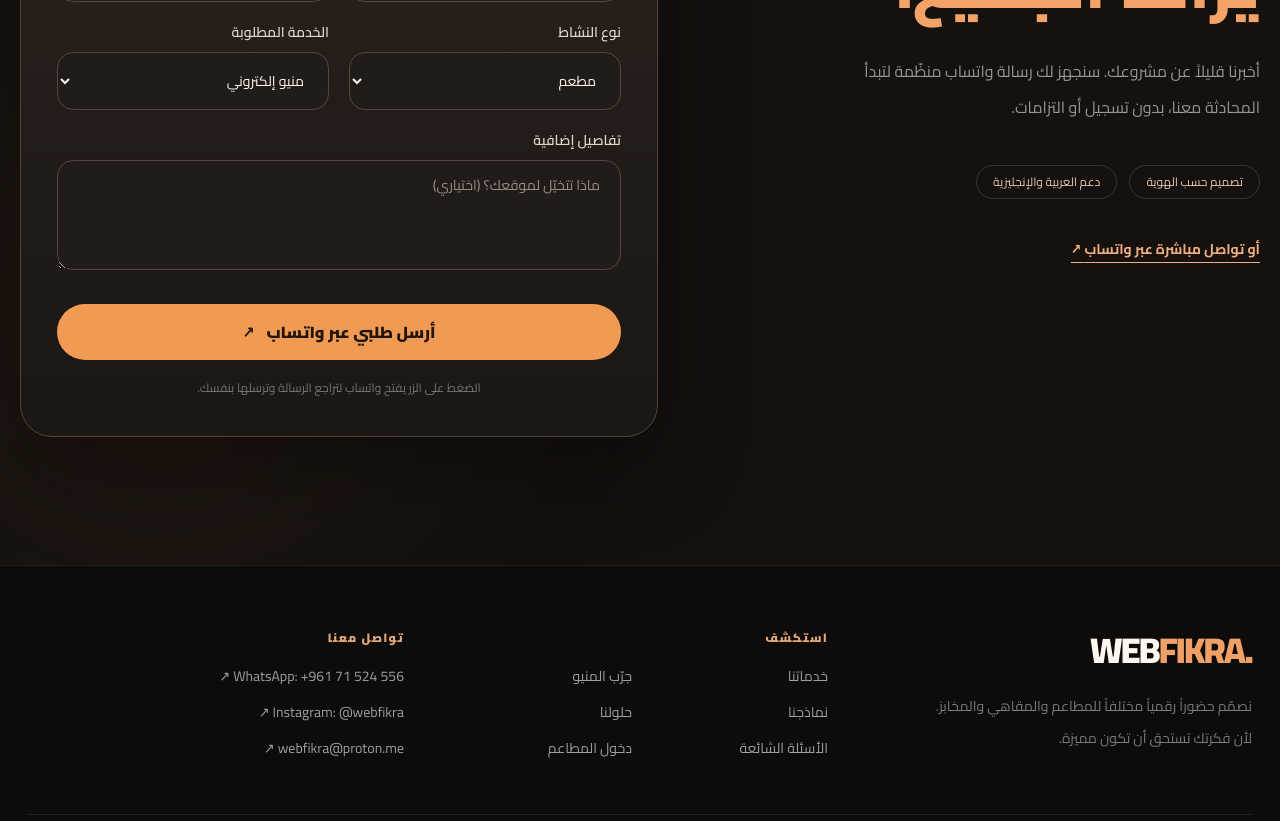
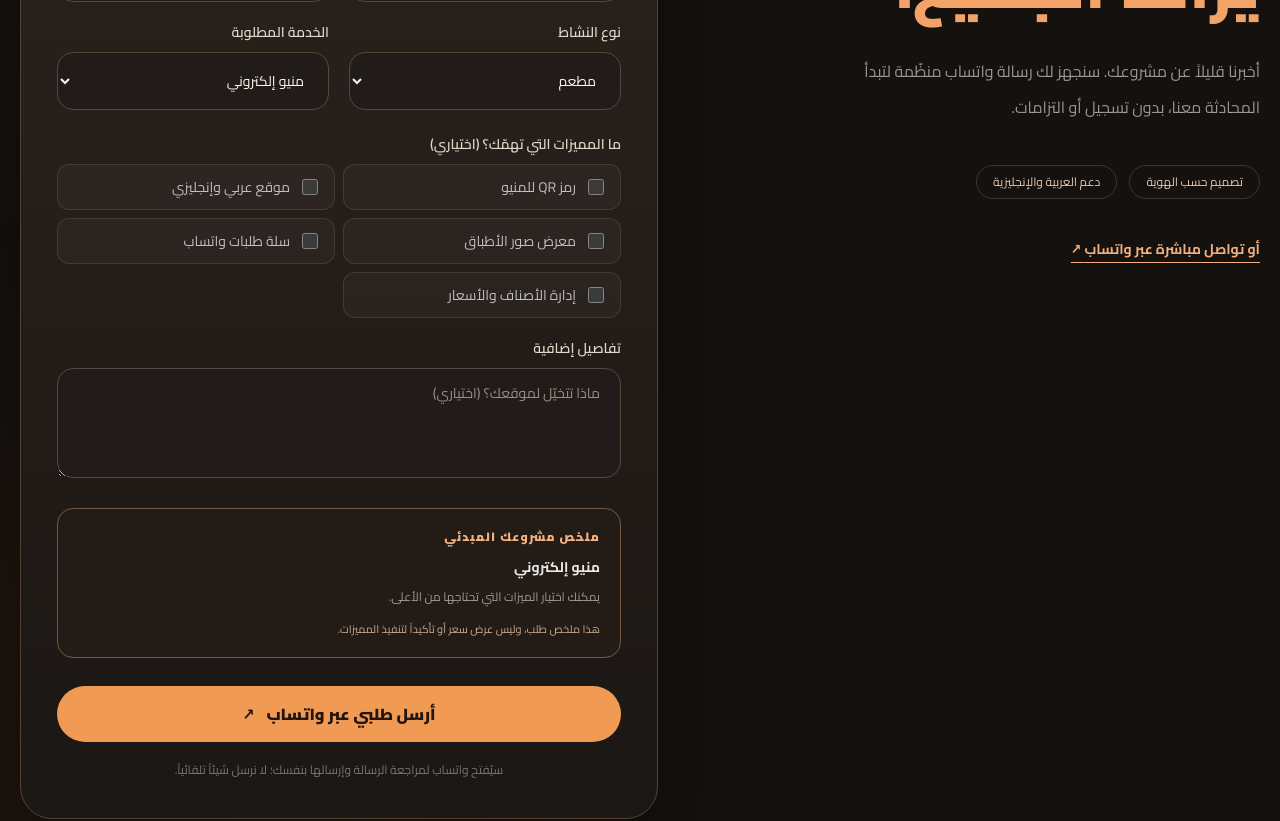
Before and after one commit to mohamadnahili99-gif/webfikra, a Next.js app: page / in a window 1280 px wide. Shown: the part 7740-8561 px from the top of the page. Built offline with nearby package versions, Linux system fonts and the light colour scheme.

Commit message:
feat: add interactive feature checklist and live request summary to quote form

```diff
--- a/app/components/LeadQuoteForm.tsx
+++ b/app/components/LeadQuoteForm.tsx
@@ -17,15 +17,33 @@ const projectTypes = [
   ["custom", "مشروع مخصص", "Custom project"],
 ] as const;
 
+const featureOptions = [
+  ["qr", "رمز QR للمنيو", "QR menu access"],
+  ["languages", "موقع عربي وإنجليزي", "Arabic & English"],
+  ["photos", "معرض صور الأطباق", "Food photo gallery"],
+  ["cart", "سلة طلبات واتساب", "WhatsApp ordering cart"],
+  ["admin", "إدارة الأصناف والأسعار", "Menu editing tools"],
+] as const;
+
 export default function LeadQuoteForm({ arabic }: Props) {
   const [name, setName] = useState("");
   const [business, setBusiness] = useState("");
   const [type, setType] = useState("restaurant");
   const [project, setProject] = useState("menu");
   const [details, setDetails] = useState("");
+  const [features, setFeatures] = useState<string[]>([]);
+
+  function toggleFeature(id: string) {
+    setFeatures((current) =>
+      current.includes(id) ? current.filter((item) => item !== id) : [...current, id],
+    );
+  }
+
+  const selectedFeatures = featureOptions.filter((feature) => features.includes(feature[0]));
 
   function submit(event: FormEvent<HTMLFormElement>) {
     event.preventDefault();
+    if (!name.trim() || !business.trim()) return;
     const typeLabel = businessTypes.find((item) => item[0] === type);
     const projectLabel = projectTypes.find((item) => item[0] === project);
     const message = arabic
@@ -35,6 +53,7 @@ export default function LeadQuoteForm({ arabic }: Props) {
           "اسم النشاط: " + business.trim(),
           "نوع النشاط: " + (typeLabel?.[1] || ""),
           "المطلوب: " + (projectLabel?.[1] || ""),
+          selectedFeatures.length ? "المميزات التي تهمني: " + selectedFeatures.map((feature) => feature[1]).join("، ") : "",
           details.trim() ? "تفاصيل إضافية: " + details.trim() : "",
         ].filter(Boolean).join("\n")
       : [
@@ -43,6 +62,7 @@ export default function LeadQuoteForm({ arabic }: Props) {
           "Business: " + business.trim(),
           "Business type: " + (typeLabel?.[2] || ""),
           "Project: " + (projectLabel?.[2] || ""),
+          selectedFeatures.length ? "Interested features: " + selectedFeatures.map((feature) => feature[2]).join(", ") : "",
           details.trim() ? "More details: " + details.trim() : "",
         ].filter(Boolean).join("\n");
     window.open("https://wa.me/" + phone + "?text=" + encodeURIComponent(message), "_blank", "noopener,noreferrer");
@@ -104,15 +124,56 @@ export default function LeadQuoteForm({ arabic }: Props) {
               </select>
             </div>
           </div>
+          <fieldset className="mt-6">
+            <legend className={labelStyle}>
+              {arabic ? "ما المميزات التي تهمّك؟ (اختياري)" : "Features you're interested in (optional)"}
+            </legend>
+            <div className="grid gap-2 sm:grid-cols-2">
+              {featureOptions.map((feature) => {
+                const selected = features.includes(feature[0]);
+                return (
+                  <label key={feature[0]} className={selected
+                    ? "flex cursor-pointer items-center gap-3 rounded-xl border border-[#f4a66a] bg-[#f4a66a]/10 px-4 py-3 text-sm font-bold text-[#ffcfaa] transition"
+                    : "flex cursor-pointer items-center gap-3 rounded-xl border border-white/10 bg-white/[.035] px-4 py-3 text-sm text-white/70 transition hover:border-[#ba8e6e]"}>
+                    <input
+                      type="checkbox"
+                      name="features"
+                      value={feature[0]}
+                      checked={selected}
+                      onChange={() => toggleFeature(feature[0])}
+                      className="h-4 w-4 shrink-0 accent-[#f1a065]"
+                    />
+                    <span>{arabic ? feature[1] : feature[2]}</span>
+                  </label>
+                );
+              })}
+            </div>
+          </fieldset>
           <div className="mt-5">
             <label className={labelStyle} htmlFor="quote-details">{arabic ? "تفاصيل إضافية" : "Project details"}</label>
             <textarea id="quote-details" name="details" rows={4} maxLength={1000} value={details} onChange={(e) => setDetails(e.target.value)} className={inputStyle + " resize-y"} placeholder={arabic ? "ماذا تتخيّل لموقعك؟ (اختياري)" : "Tell us about your vision (optional)"} />
+          </div>
+          <div className="mt-6 rounded-2xl border border-[#755841] bg-[#231b16] p-5" aria-live="polite">
+            <p className="text-xs font-black tracking-[.1em] text-[#f5b180]">
+              {arabic ? "ملخص مشروعك المبدئي" : "YOUR PROJECT AT A GLANCE"}
+            </p>
+            <p className="mt-3 text-sm font-bold text-white/90">
+              {arabic ? projectTypes.find((item) => item[0] === project)?.[1] : projectTypes.find((item) => item[0] === project)?.[2]}
+            </p>
+            <p className="mt-2 text-xs leading-6 text-white/55">
+              {selectedFeatures.length
+                ? selectedFeatures.map((feature) => arabic ? feature[1] : feature[2]).join(" · ")
+                : (arabic ? "يمكنك اختيار الميزات التي تحتاجها من الأعلى." : "Select any additional features above.")}
+            </p>
+            <p className="mt-3 text-[11px] text-[#c7aa91]">
+              {arabic ? "هذا ملخص طلب، وليس عرض سعر أو تأكيداً لتنفيذ المميزات." : "This is a request summary, not a price quote or feature guarantee."}
+            </p>
           </div>
           <button type="submit" className="mt-7 flex w-full items-center justify-center gap-3 rounded-full bg-[#f19a53] px-7 py-4 text-base font-black text-[#21150e] transition hover:-translate-y-0.5 hover:bg-[#ffb276] focus-visible:outline-2 focus-visible:outline-offset-4 focus-visible:outline-[#ffb276]">
             {arabic ? "أرسل طلبي عبر واتساب" : "Continue on WhatsApp"}
             <span aria-hidden="true">↗</span>
           </button>
-          <p className="mt-4 text-center text-xs leading-6 text-white/40">{arabic ? "الضغط على الزر يفتح واتساب لتراجع الرسالة وترسلها بنفسك." : "WhatsApp opens so you can review and send the message yourself."}</p>
+          <p className="mt-4 text-center text-xs leading-6 text-white/40">{arabic ? "سيُفتح واتساب لمراجعة الرسالة وإرسالها بنفسك؛ لا نرسل شيئاً تلقائياً." : "Review and send the message yourself in WhatsApp. Nothing is submitted automatically."}</p>
         </form>
       </div>
     </section>
```
